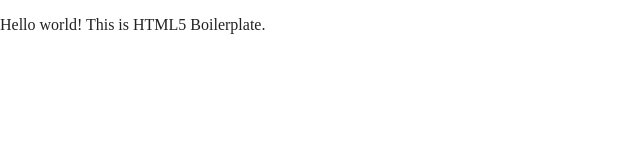
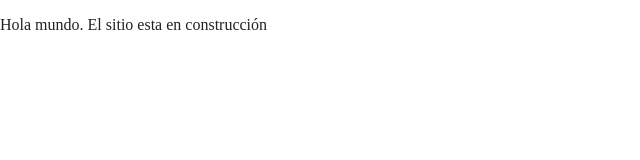
Before and after one commit to JerogZurcBacu/jorgecruztech, a website built with Parcel: page index.html in a window 1280 px wide. Shown: the full height of the page, 0-640 px from the left. Built offline with nearby package versions, Linux system fonts and the light colour scheme.

Commit message:
Cambio de prueba

```diff
--- a/index.html
+++ b/index.html
@@ -25,7 +25,7 @@
 <body>
 
   <!-- Add your site or application content here -->
-  <p>Hello world! This is HTML5 Boilerplate.</p>
+  <p>Hola mundo. El sitio esta en construcción</p>
   <script src="js/vendor/modernizr-3.11.2.min.js"></script>
   <script src="js/plugins.js"></script>
   <script src="js/main.js"></script>
```
